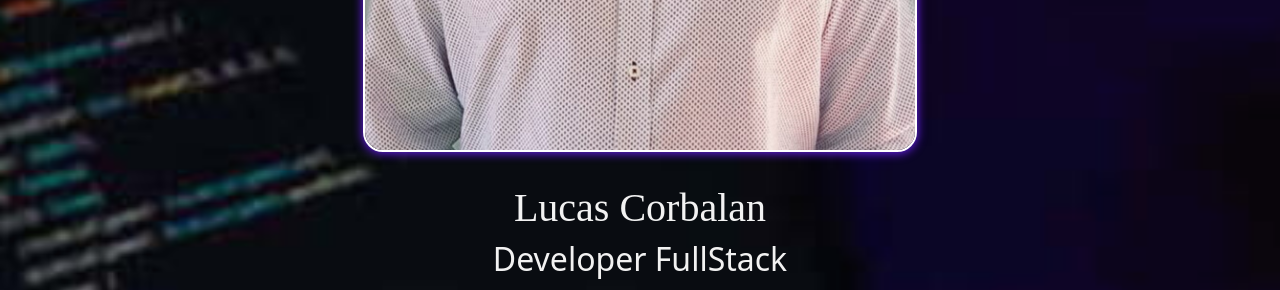
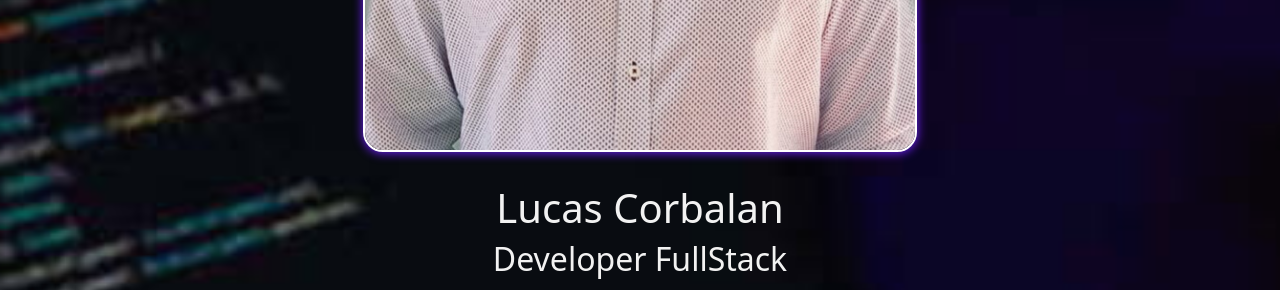
Before and after one commit to LucasCorbalan3/mi-portafolio, a plain HTML site: page index.html in a window 1280 px wide. Shown: the part 723-1013 px from the top of the page. Drawn offline with nearby package versions, Linux system fonts and the light colour scheme.

Commit message:
change in css

```diff
--- a/css/style.css
+++ b/css/style.css
@@ -13,7 +13,6 @@
 .main-principal h1,
 p {
   color: #f2f2f2;
-  font-family: "Cinzel", serif;
 }
 
 .main-principal h2 {
```
Also changed, not shown: 1 other file.
